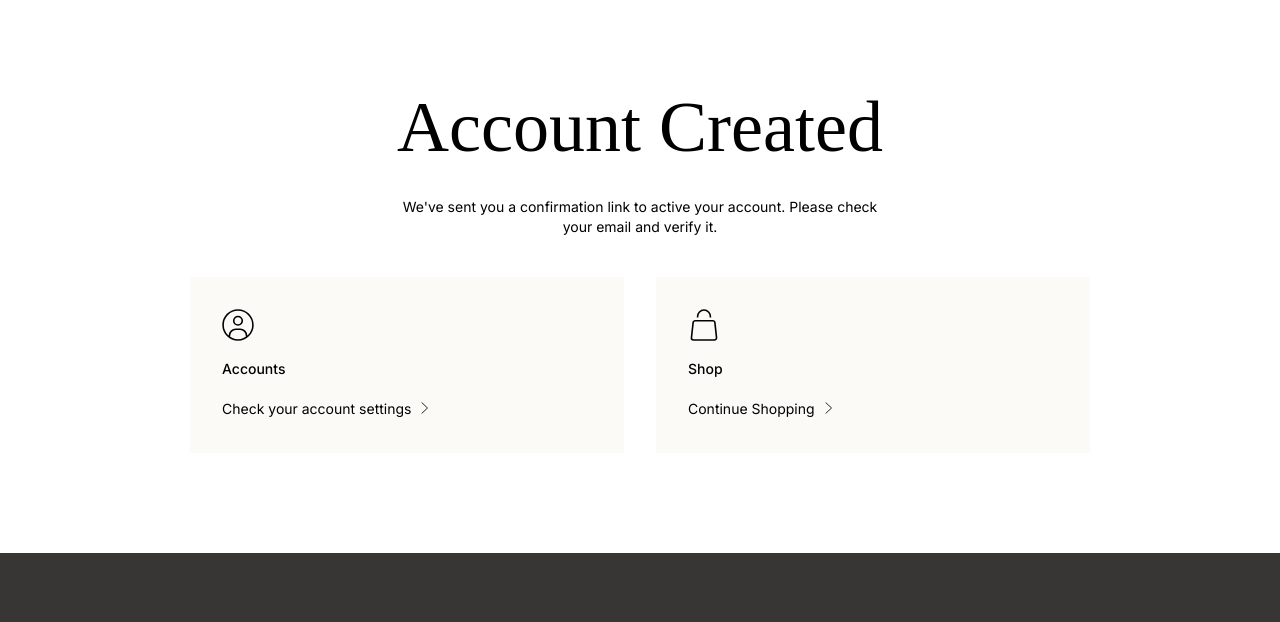
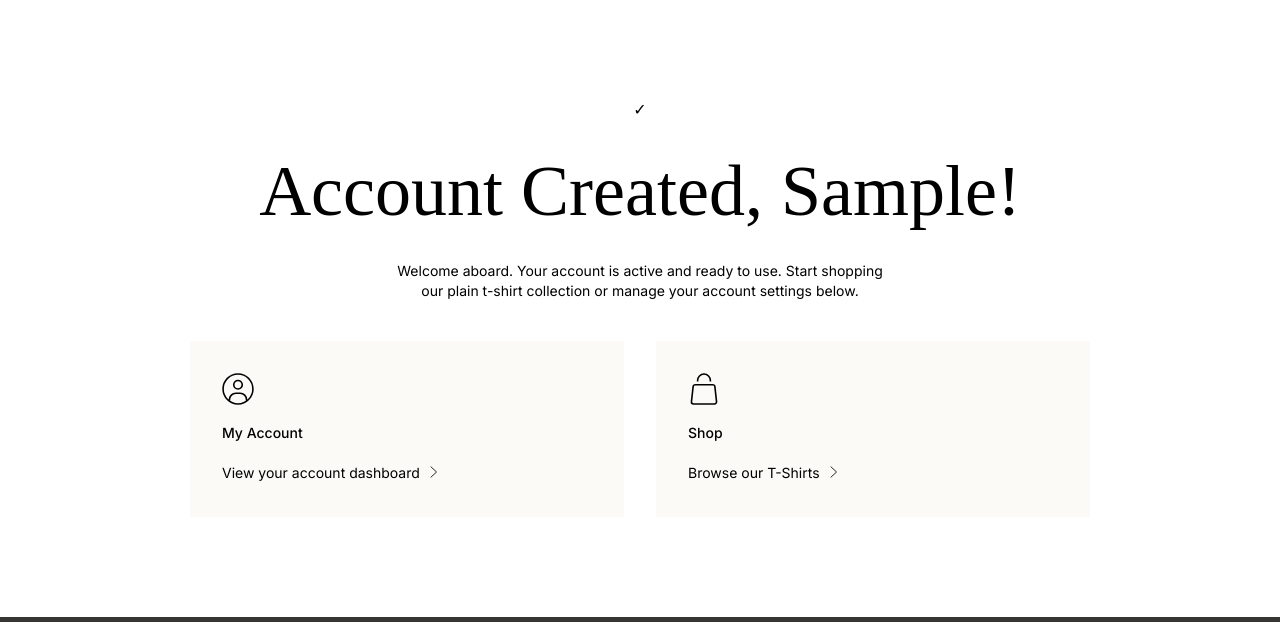
Before and after one commit to afterresultcounselling-ai/Ecommerce, a Gatsby site: page /accountSuccess in a window 1280 px wide. Shown: the part 155-777 px from the top of the page. Built offline with nearby package versions, Linux system fonts and the light colour scheme; Gatsby itself is replaced by a stand-in of ours; sample sign-in values are in the browser's storage; a web font is replaced by a local one.

Commit message:
Update accountSuccess.js

```diff
--- a/src/pages/accountSuccess.js
+++ b/src/pages/accountSuccess.js
@@ -1,32 +1,41 @@
-import React from 'react';
+import React, { useEffect, useState } from 'react';
+import { navigate } from 'gatsby';
 import * as styles from './accountSuccess.module.css';
 
 import ActionCard from '../components/ActionCard';
 import Container from '../components/Container';
 import Layout from '../components/Layout/Layout';
 
-const AccountSuccessPage = (props) => {
+const AccountSuccessPage = () => {
+  const [user, setUser] = useState(null);
+
+  useEffect(() => {
+    const stored = JSON.parse(localStorage.getItem('user') || 'null');
+    if (!stored) { navigate('/signup'); return; }
+    setUser(stored);
+  }, []);
+
   return (
     <Layout disablePaddingBottom>
       <Container size={'medium'}>
         <div className={styles.root}>
-          <h1>Account Created</h1>
+          <div className={styles.checkmark}>✓</div>
+          <h1>Account Created{user?.firstName ? `, ${user.firstName}` : ''}!</h1>
           <p>
-            We've sent you a confirmation link to active your account. Please
-            check your email and verify it.
+            Welcome aboard. Your account is active and ready to use.
+            Start shopping our plain t-shirt collection or manage your account settings below.
           </p>
           <div className={styles.actionContainer}>
             <ActionCard
-              title={'Accounts'}
+              title={'My Account'}
               icon={'user'}
-              subtitle={'Check your account settings'}
-              link={'/account/settings'}
+              subtitle={'View your account dashboard'}
+              link={'/account'}
             />
-
             <ActionCard
               title={'Shop'}
               icon={'bag'}
-              subtitle={'Continue Shopping'}
+              subtitle={'Browse our T-Shirts'}
               link={'/shop'}
             />
           </div>
```
